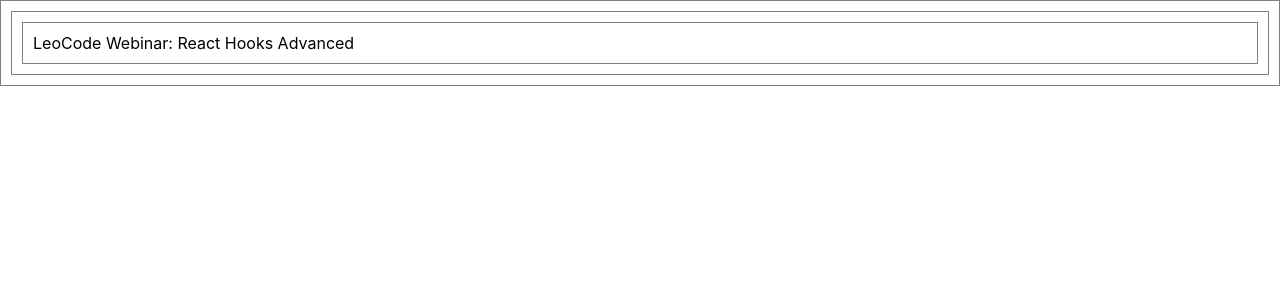
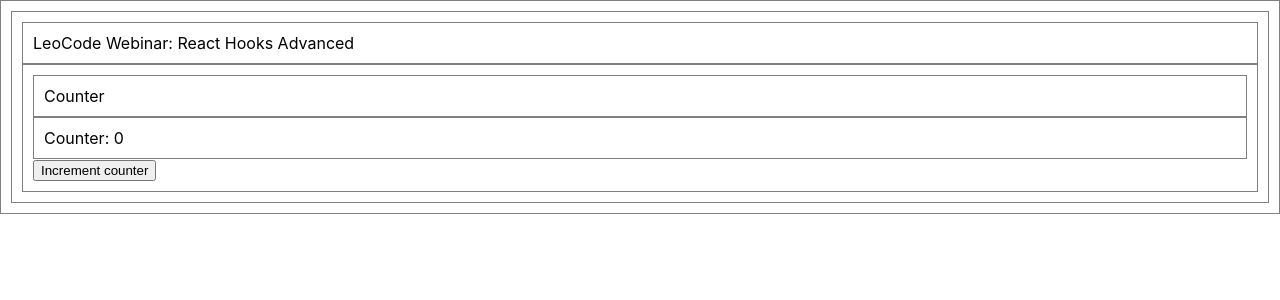
Before and after one commit to KajBialas/LeoCode-ReactHooks-advanced-webinar, a React (Create React App) app: page / in a window 1280 px wide. Shown: the top 300 px of the page. Built offline with nearby package versions, Linux system fonts and the light colour scheme.

Commit message:
Issue 0 init code

```diff
--- a/src/App.js
+++ b/src/App.js
@@ -1,10 +1,13 @@
 import React from 'react';
 import './App.css';
+
+import Counter from './components/counter.component';
 
 function App() {
   return (
     <div>
       <div>LeoCode Webinar: React Hooks Advanced</div>
+      <Counter title={"Counter"}/>
     </div>
   );
 }
--- /dev/null
+++ b/src/components/counter.component.js
@@ -0,0 +1,21 @@
+import React, { useState } from 'react';
+
+function Counter({ title }) {
+
+  const [ counter, setCounter] = useState(0);
+
+  const incrementCounter = () => {
+    setCounter(counter + 1);
+  };
+
+  return (
+    <div>
+      <div>{title}</div>
+      <div>Counter: {counter}</div>
+      <button onClick={incrementCounter}>Increment counter</button>
+    </div>
+  );
+
+}
+
+export default Counter;
```
